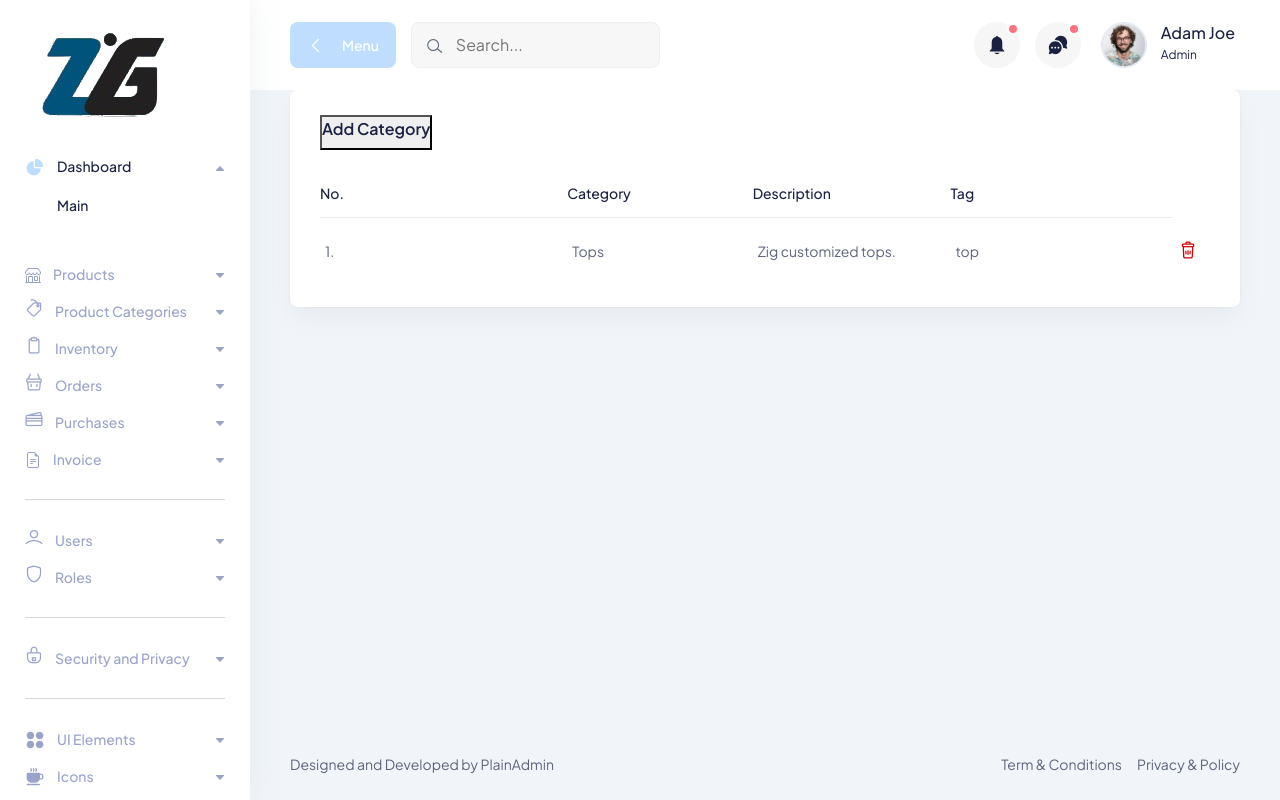
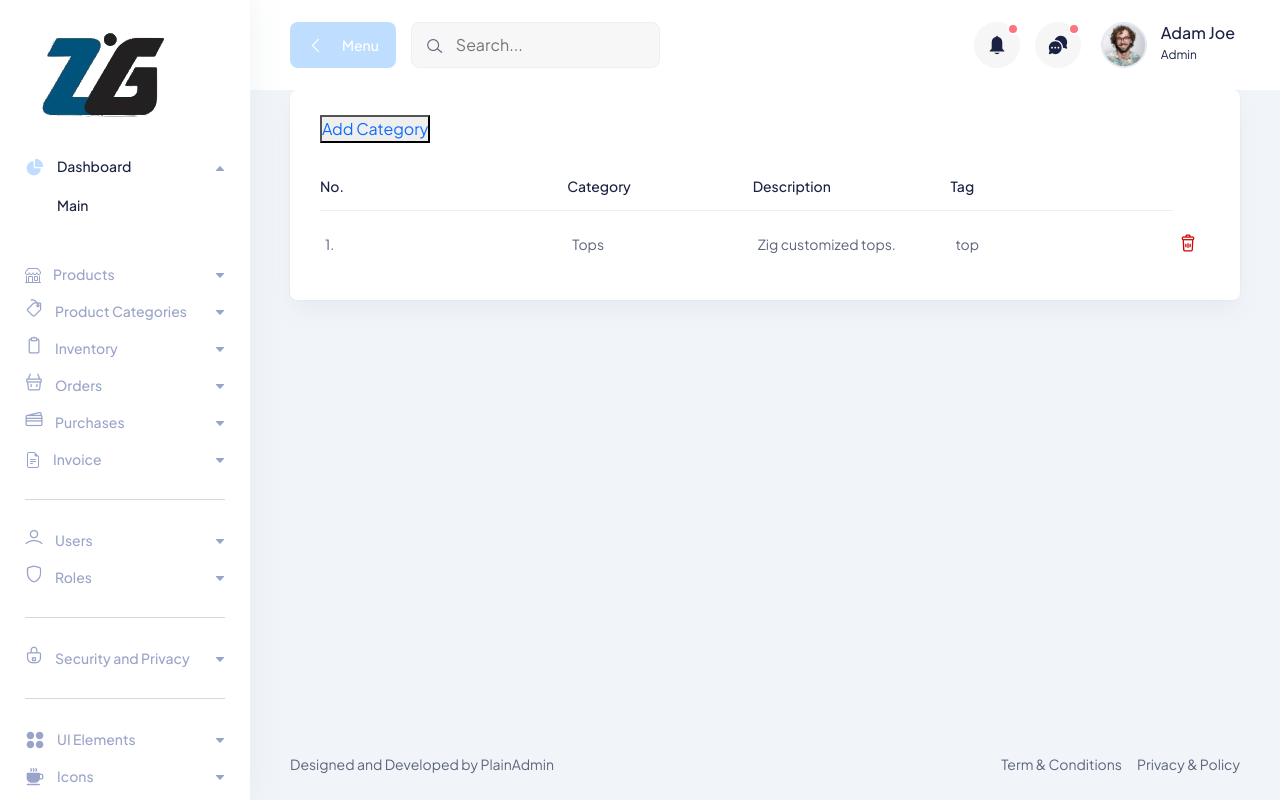
Before and after one commit to Easy-Tech-Solutions/zig-customize-project, a PHP site: page /admin/dashboard/ProductsCategory.php in a window 1280 px wide. Run offline with PHP 8.4, Linux system fonts and the light colour scheme; the visitor is signed in with stand-in values (Sample User, id 1).

Commit message:
some changes made.

```diff
--- a/admin/dashboard/ProductsCategory.php
+++ b/admin/dashboard/ProductsCategory.php
@@ -11,7 +11,7 @@
     <meta charset="UTF-8" />
     <meta http-equiv="X-UA-Compatible" content="IE=edge" />
     <meta name="viewport" content="width=device-width, initial-scale=1.0" />
-    <link rel="shortcut icon" href="assets/images/favicon.svg" type="image/x-icon" />
+    <link rel="shortcut icon" href="../../assets/images/favicon/favicon.ico" type="image/x-icon" />
     <title>Product Category</title>
 
     <!-- ========== All CSS files linkup ========= -->
@@ -50,7 +50,7 @@
             <div class="row">
               <div class="col-lg-12">
                 <div class="card-style mb-30">
-                  <button><a href="AddProductCategory.php"><h6 class="mb-10">Add Category</h6></a></button>
+                  <button class="btn-lg btn-primary"><a href="AddProductCategory.php">Add Category</a></button>
                   <p class="text-sm mb-20">
 
                   </p>
```
